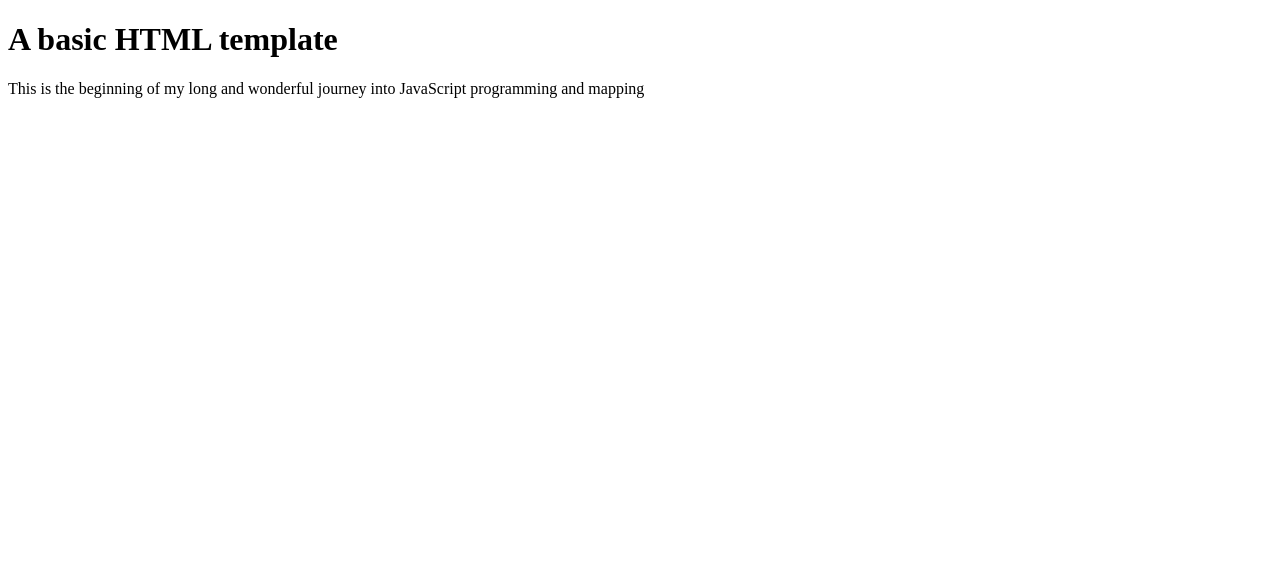
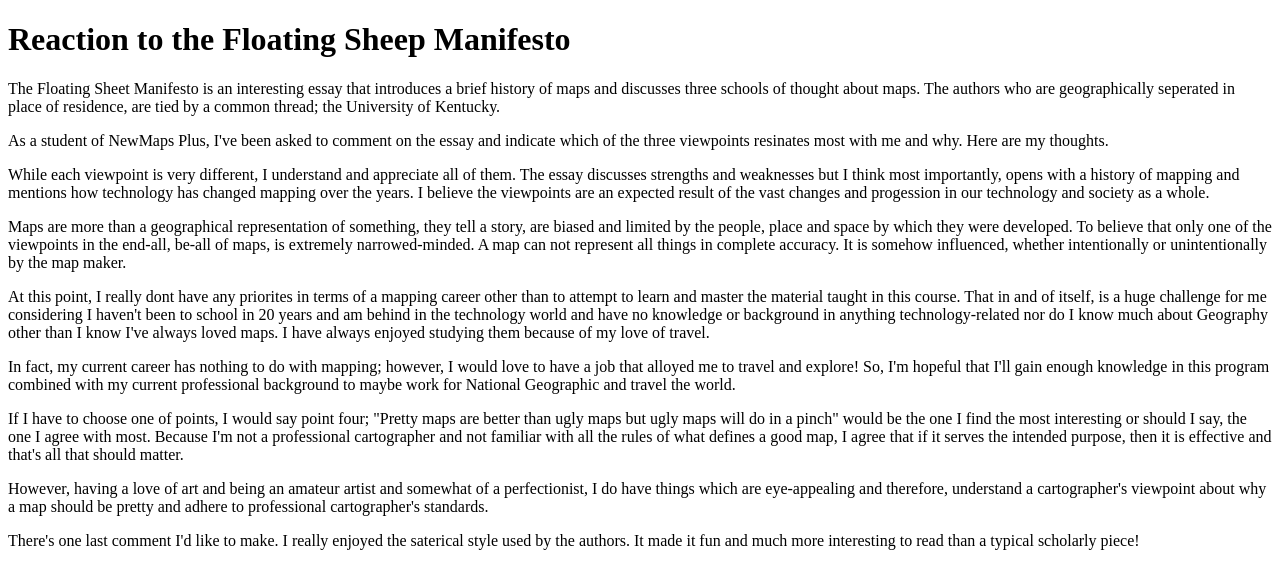
Before and after one commit to cleste2/map672, a plain HTML site: page Module-01/Index.html in a window 1280 px wide. Drawn offline with Linux system fonts and the light colour scheme.

Commit message:
My reaction to the Floating Sheep Manifesto

```diff
--- a/Module-01/Index.html
+++ b/Module-01/Index.html
@@ -6,7 +6,15 @@
 <meta name='viewport' content='initial-scale=1,maximum-scale=1,user-scalable=no' />
 </head>
 <body>
-<h1>A basic HTML template</h1>
-    <p>This is the beginning of my long and wonderful journey into JavaScript programming and mapping</p>
+<h1>Reaction to the Floating Sheep Manifesto</h1>
+    <p>The Floating Sheet Manifesto is an interesting essay that introduces a brief history of maps and discusses three schools of thought about maps. The authors who are geographically seperated in place of residence, are tied by a common thread; the University of Kentucky. </p>
+    <p>As a student of NewMaps Plus, I've been asked to comment on the essay and indicate which of the three viewpoints resinates most with me and why.  Here are my thoughts.</p>
+    <p>While each viewpoint is very different, I understand and appreciate all of them. The essay discusses strengths and weaknesses but I think most importantly, opens with a history of mapping and mentions how technology has changed mapping over the years. I believe the viewpoints are an expected result of the vast changes and progession in our technology and society as a whole.
+    <p>Maps are more than a geographical representation of something, they tell a story, are biased and limited by the people, place and space by which they were developed. To believe that only one of the viewpoints in the end-all, be-all of maps, is extremely narrowed-minded. A map can not represent all things in complete accuracy.  It is somehow influenced, whether intentionally or unintentionally by the map maker.</p>
+    <p>At this point, I really dont have any priorites in terms of a mapping career other than to attempt to learn and master the material taught in this course. That in and of itself, is a huge challenge for me considering I haven't been to school in 20 years and am behind in the technology world and have no knowledge or background in anything technology-related nor do I know much about Geography other than I know I've always loved maps.  I have always enjoyed studying them because of my love of travel.
+    <p>In fact, my current career has nothing to do with mapping; however, I would love to have a job that alloyed me to travel and explore! So, I'm hopeful that I'll gain enough knowledge in this program combined with my current professional background to maybe work for National Geographic and travel the world.</p>
+    <p>If I have to choose one of points, I would say point four; "Pretty maps are better than ugly maps but ugly maps will do in a pinch" would be the one I find the most interesting or should I say, the one I agree with most.  Because I'm not a professional cartographer and not familiar with all the rules of what defines a good map, I agree that if it serves the intended purpose, then it is effective and that's all that should matter.
+    <p>However, having a love of art and being an amateur artist and somewhat of a perfectionist, I do have things which are eye-appealing and therefore, understand a cartographer's viewpoint about why a map should be pretty and adhere to professional cartographer's standards.</p>
+    <p>There's one last comment I'd like to make. I really enjoyed the saterical style used by the authors. It made it fun and much more interesting to read than a typical scholarly piece!</p>
 </body>
 </html>
```
Also changed, not shown: 3 other files.
